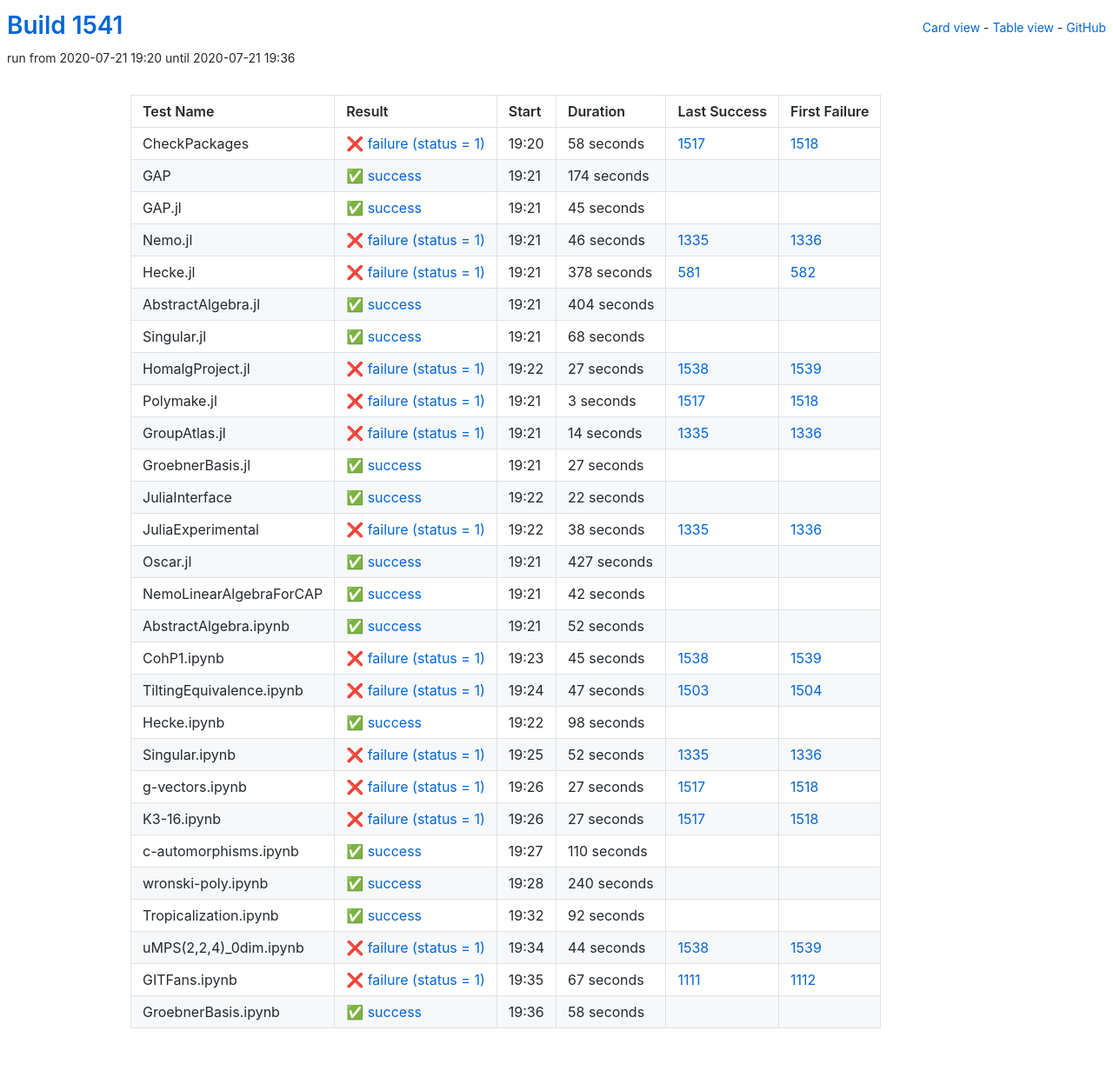
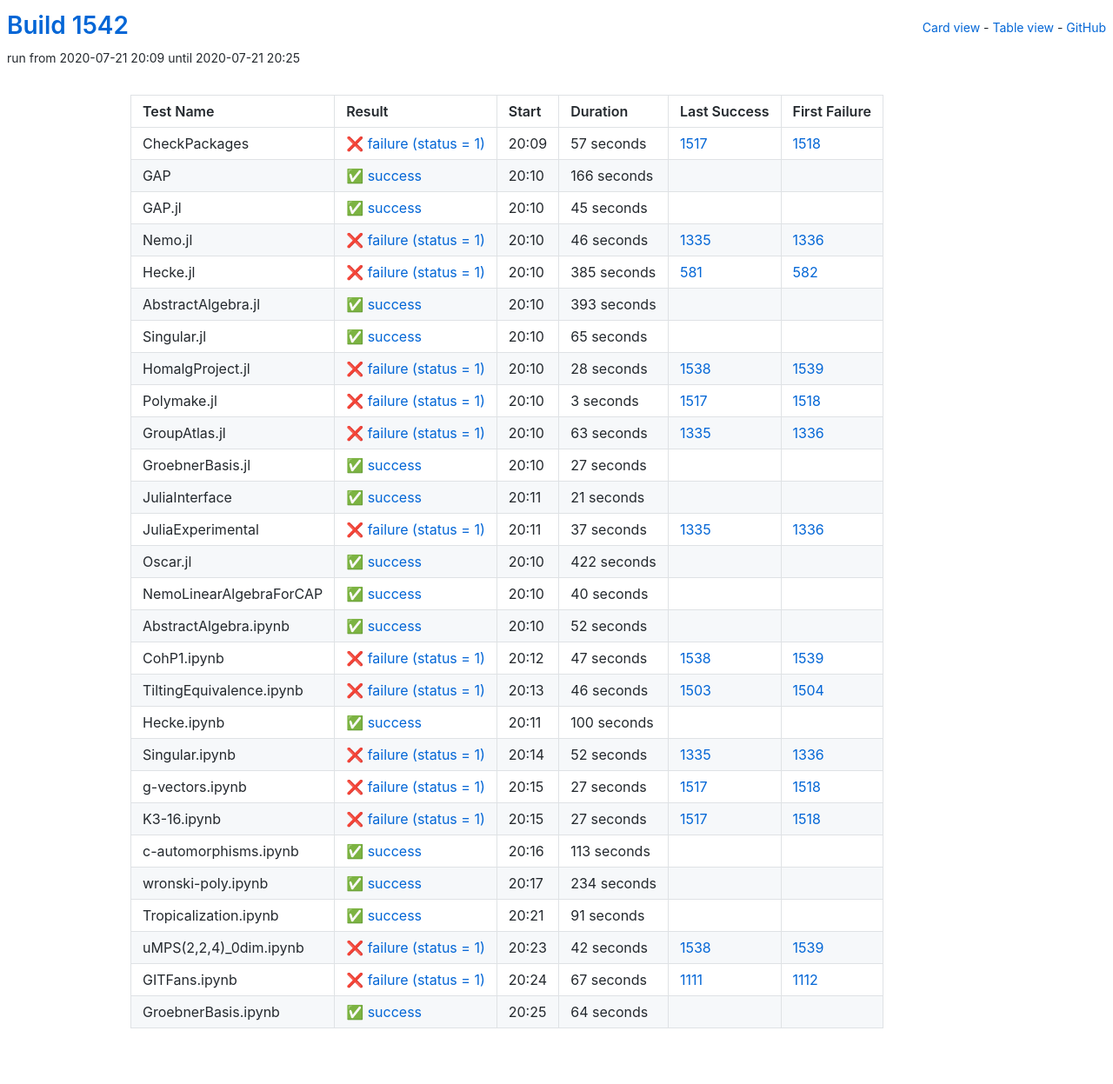
Before and after one commit to oscar-system/oscar-ci-status-1.4, a Jekyll site: the page built from table.html, in a window 1280 px wide. Shown: the whole page at 87% size. Built offline with Jekyll 4.4.1, drawn with Linux system fonts in a browser that asks for light colours.

Commit message:
Build #1542

```diff
--- a/_data/ci.yml
+++ b/_data/ci.yml
@@ -1,6 +1,6 @@
 ---
-build: 1541
-build_url: https://oscarci.mathematik.uni-kl.de/job/oscar-julia-1.4/1541/
+build: 1542
+build_url: https://oscarci.mathematik.uni-kl.de/job/oscar-julia-1.4/1542/
 job: oscar-julia-1.4
 organization: oscar-system
 repo: oscar-ci-status-1.4
@@ -8,32 +8,32 @@ repourl: https://github.com/oscar-system/oscar-ci-status-1.4
 tests:
 - name: CheckPackages
   id: checkpackages
-  log: https://oscarci.mathematik.uni-kl.de/job/oscar-julia-1.4/1541/artifact/logs/build-1541/CheckPackages.log
-  start: 2020-07-21 19:20
+  log: https://oscarci.mathematik.uni-kl.de/job/oscar-julia-1.4/1542/artifact/logs/build-1542/CheckPackages.log
+  start: 2020-07-21 20:09
   success: false
   exitcode: 1
   status: failure
-  duration: 58
+  duration: 57
   last_success: 1517
   last_success_url: https://oscarci.mathematik.uni-kl.de/job/oscar-julia-1.4/1517/
   first_failure: 1518
   first_failure_url: https://oscarci.mathematik.uni-kl.de/job/oscar-julia-1.4/1518/
 - name: GAP
   id: gap
-  log: https://oscarci.mathematik.uni-kl.de/job/oscar-julia-1.4/1541/artifact/logs/build-1541/GAP.log
-  start: 2020-07-21 19:21
+  log: https://oscarci.mathematik.uni-kl.de/job/oscar-julia-1.4/1542/artifact/logs/build-1542/GAP.log
+  start: 2020-07-21 20:10
   success: true
   exitcode: 0
   status: success
-  duration: 174
+  duration: 166
   last_success: false
   last_success_url:
   first_failure: false
   first_failure_url:
 - name: GAP.jl
   id: gap-jl
-  log: https://oscarci.mathematik.uni-kl.de/job/oscar-julia-1.4/1541/artifact/logs/build-1541/GAP.jl.log
-  start: 2020-07-21 19:21
+  log: https://oscarci.mathematik.uni-kl.de/job/oscar-julia-1.4/1542/artifact/logs/build-1542/GAP.jl.log
+  start: 2020-07-21 20:10
   success: true
   exitcode: 0
   status: success
@@ -44,8 +44,8 @@ tests:
   first_failure_url:
 - name: Nemo.jl
   id: nemo-jl
-  log: https://oscarci.mathematik.uni-kl.de/job/oscar-julia-1.4/1541/artifact/logs/build-1541/Nemo.jl.log
-  start: 2020-07-21 19:21
+  log: https://oscarci.mathematik.uni-kl.de/job/oscar-julia-1.4/1542/artifact/logs/build-1542/Nemo.jl.log
+  start: 2020-07-21 20:10
   success: false
   exitcode: 1
   status: failure
@@ -56,56 +56,56 @@ tests:
   first_failure_url: https://oscarci.mathematik.uni-kl.de/job/oscar-julia-1.4/1336/
 - name: Hecke.jl
   id: hecke-jl
-  log: https://oscarci.mathematik.uni-kl.de/job/oscar-julia-1.4/1541/artifact/logs/build-1541/Hecke.jl.log
-  start: 2020-07-21 19:21
+  log: https://oscarci.mathematik.uni-kl.de/job/oscar-julia-1.4/1542/artifact/logs/build-1542/Hecke.jl.log
+  start: 2020-07-21 20:10
   success: false
   exitcode: 1
   status: failure
-  duration: 378
+  duration: 385
   last_success: 581
   last_success_url: https://oscarci.mathematik.uni-kl.de/job/oscar-julia-1.4/581/
   first_failure: 582
   first_failure_url: https://oscarci.mathematik.uni-kl.de/job/oscar-julia-1.4/582/
 - name: AbstractAlgebra.jl
   id: abstractalgebra-jl
-  log: https://oscarci.mathematik.uni-kl.de/job/oscar-julia-1.4/1541/artifact/logs/build-1541/AbstractAlgebra.jl.log
-  start: 2020-07-21 19:21
+  log: https://oscarci.mathematik.uni-kl.de/job/oscar-julia-1.4/1542/artifact/logs/build-1542/AbstractAlgebra.jl.log
+  start: 2020-07-21 20:10
   success: true
   exitcode: 0
   status: success
-  duration: 404
+  duration: 393
   last_success: false
   last_success_url:
   first_failure: false
   first_failure_url:
 - name: Singular.jl
   id: singular-jl
-  log: https://oscarci.mathematik.uni-kl.de/job/oscar-julia-1.4/1541/artifact/logs/build-1541/Singular.jl.log
-  start: 2020-07-21 19:21
+  log: https://oscarci.mathematik.uni-kl.de/job/oscar-julia-1.4/1542/artifact/logs/build-1542/Singular.jl.log
+  start: 2020-07-21 20:10
   success: true
   exitcode: 0
   status: success
-  duration: 68
+  duration: 65
   last_success: false
   last_success_url:
   first_failure: false
   first_failure_url:
 - name: HomalgProject.jl
   id: homalgproject-jl
-  log: https://oscarci.mathematik.uni-kl.de/job/oscar-julia-1.4/1541/artifact/logs/build-1541/HomalgProject.jl.log
-  start: 2020-07-21 19:22
+  log: https://oscarci.mathematik.uni-kl.de/job/oscar-julia-1.4/1542/artifact/logs/build-1542/HomalgProject.jl.log
+  start: 2020-07-21 20:10
   success: false
   exitcode: 1
   status: failure
-  duration: 27
+  duration: 28
   last_success: 1538
   last_success_url: https://oscarci.mathematik.uni-kl.de/job/oscar-julia-1.4/1538/
   first_failure: 1539
   first_failure_url: https://oscarci.mathematik.uni-kl.de/job/oscar-julia-1.4/1539/
 - name: Polymake.jl
   id: polymake-jl
-  log: https://oscarci.mathematik.uni-kl.de/job/oscar-julia-1.4/1541/artifact/logs/build-1541/Polymake.jl.log
-  start: 2020-07-21 19:21
+  log: https://oscarci.mathematik.uni-kl.de/job/oscar-julia-1.4/1542/artifact/logs/build-1542/Polymake.jl.log
+  start: 2020-07-21 20:10
   success: false
   exitcode: 1
   status: failure
@@ -116,20 +116,20 @@ tests:
   first_failure_url: https://oscarci.mathematik.uni-kl.de/job/oscar-julia-1.4/1518/
 - name: GroupAtlas.jl
   id: groupatlas-jl
-  log: https://oscarci.mathematik.uni-kl.de/job/oscar-julia-1.4/1541/artifact/logs/build-1541/GroupAtlas.jl.log
-  start: 2020-07-21 19:21
+  log: https://oscarci.mathematik.uni-kl.de/job/oscar-julia-1.4/1542/artifact/logs/build-1542/GroupAtlas.jl.log
+  start: 2020-07-21 20:10
   success: false
   exitcode: 1
   status: failure
-  duration: 14
+  duration: 63
   last_success: 1335
   last_success_url: https://oscarci.mathematik.uni-kl.de/job/oscar-julia-1.4/1335/
   first_failure: 1336
   first_failure_url: https://oscarci.mathematik.uni-kl.de/job/oscar-julia-1.4/1336/
 - name: GroebnerBasis.jl
   id: groebnerbasis-jl
-  log: https://oscarci.mathematik.uni-kl.de/job/oscar-julia-1.4/1541/artifact/logs/build-1541/GroebnerBasis.jl.log
-  start: 2020-07-21 19:21
+  log: https://oscarci.mathematik.uni-kl.de/job/oscar-julia-1.4/1542/artifact/logs/build-1542/GroebnerBasis.jl.log
+  start: 2020-07-21 20:10
   success: true
   exitcode: 0
   status: success
@@ -140,56 +140,56 @@ tests:
   first_failure_url:
 - name: JuliaInterface
   id: juliainterface
-  log: https://oscarci.mathematik.uni-kl.de/job/oscar-julia-1.4/1541/artifact/logs/build-1541/JuliaInterface.log
-  start: 2020-07-21 19:22
+  log: https://oscarci.mathematik.uni-kl.de/job/oscar-julia-1.4/1542/artifact/logs/build-1542/JuliaInterface.log
+  start: 2020-07-21 20:11
   success: true
   exitcode: 0
   status: success
-  duration: 22
+  duration: 21
   last_success: false
   last_success_url:
   first_failure: false
   first_failure_url:
 - name: JuliaExperimental
   id: juliaexperimental
-  log: https://oscarci.mathematik.uni-kl.de/job/oscar-julia-1.4/1541/artifact/logs/build-1541/JuliaExperimental.log
-  start: 2020-07-21 19:22
+  log: https://oscarci.mathematik.uni-kl.de/job/oscar-julia-1.4/1542/artifact/logs/build-1542/JuliaExperimental.log
+  start: 2020-07-21 20:11
   success: false
   exitcode: 1
   status: failure
-  duration: 38
+  duration: 37
   last_success: 1335
   last_success_url: https://oscarci.mathematik.uni-kl.de/job/oscar-julia-1.4/1335/
   first_failure: 1336
   first_failure_url: https://oscarci.mathematik.uni-kl.de/job/oscar-julia-1.4/1336/
 - name: Oscar.jl
   id: oscar-jl
-  log: https://oscarci.mathematik.uni-kl.de/job/oscar-julia-1.4/1541/artifact/logs/build-1541/Oscar.jl.log
-  start: 2020-07-21 19:21
+  log: https://oscarci.mathematik.uni-kl.de/job/oscar-julia-1.4/1542/artifact/logs/build-1542/Oscar.jl.log
+  start: 2020-07-21 20:10
   success: true
   exitcode: 0
   status: success
-  duration: 427
+  duration: 422
   last_success: false
   last_success_url:
   first_failure: false
   first_failure_url:
 - name: NemoLinearAlgebraForCAP
   id: nemolinearalgebraforcap
-  log: https://oscarci.mathematik.uni-kl.de/job/oscar-julia-1.4/1541/artifact/logs/build-1541/NemoLinearAlgebraForCAP.log
-  start: 2020-07-21 19:21
+  log: https://oscarci.mathematik.uni-kl.de/job/oscar-julia-1.4/1542/artifact/logs/build-1542/NemoLinearAlgebraForCAP.log
+  start: 2020-07-21 20:10
   success: true
   exitcode: 0
   status: success
-  duration: 42
+  duration: 40
   last_success: false
   last_success_url:
   first_failure: false
   first_failure_url:
 - name: AbstractAlgebra.ipynb
   id: abstractalgebra-ipynb
-  log: https://oscarci.mathematik.uni-kl.de/job/oscar-julia-1.4/1541/artifact/logs/build-1541/AbstractAlgebra.ipynb.log
-  start: 2020-07-21 19:21
+  log: https://oscarci.mathematik.uni-kl.de/job/oscar-julia-1.4/1542/artifact/logs/build-1542/AbstractAlgebra.ipynb.log
+  start: 2020-07-21 20:10
   success: true
   exitcode: 0
   status: success
@@ -200,44 +200,44 @@ tests:
   first_failure_url:
 - name: CohP1.ipynb
   id: cohp1-ipynb
-  log: https://oscarci.mathematik.uni-kl.de/job/oscar-julia-1.4/1541/artifact/logs/build-1541/CohP1.ipynb.log
-  start: 2020-07-21 19:23
+  log: https://oscarci.mathematik.uni-kl.de/job/oscar-julia-1.4/1542/artifact/logs/build-1542/CohP1.ipynb.log
+  start: 2020-07-21 20:12
   success: false
   exitcode: 1
   status: failure
-  duration: 45
+  duration: 47
   last_success: 1538
   last_success_url: https://oscarci.mathematik.uni-kl.de/job/oscar-julia-1.4/1538/
   first_failure: 1539
   first_failure_url: https://oscarci.mathematik.uni-kl.de/job/oscar-julia-1.4/1539/
 - name: TiltingEquivalence.ipynb
   id: tiltingequivalence-ipynb
-  log: https://oscarci.mathematik.uni-kl.de/job/oscar-julia-1.4/1541/artifact/logs/build-1541/TiltingEquivalence.ipynb.log
-  start: 2020-07-21 19:24
+  log: https://oscarci.mathematik.uni-kl.de/job/oscar-julia-1.4/1542/artifact/logs/build-1542/TiltingEquivalence.ipynb.log
+  start: 2020-07-21 20:13
   success: false
   exitcode: 1
   status: failure
-  duration: 47
+  duration: 46
   last_success: 1503
   last_success_url: https://oscarci.mathematik.uni-kl.de/job/oscar-julia-1.4/1503/
   first_failure: 1504
   first_failure_url: https://oscarci.mathematik.uni-kl.de/job/oscar-julia-1.4/1504/
 - name: Hecke.ipynb
   id: hecke-ipynb
-  log: https://oscarci.mathematik.uni-kl.de/job/oscar-julia-1.4/1541/artifact/logs/build-1541/Hecke.ipynb.log
-  start: 2020-07-21 19:22
+  log: https://oscarci.mathematik.uni-kl.de/job/oscar-julia-1.4/1542/artifact/logs/build-1542/Hecke.ipynb.log
+  start: 2020-07-21 20:11
   success: true
   exitcode: 0
   status: success
-  duration: 98
+  duration: 100
   last_success: false
   last_success_url:
   first_failure: false
   first_failure_url:
 - name: Singular.ipynb
   id: singular-ipynb
-  log: https://oscarci.mathematik.uni-kl.de/job/oscar-julia-1.4/1541/artifact/logs/build-1541/Singular.ipynb.log
-  start: 2020-07-21 19:25
+  log: https://oscarci.mathematik.uni-kl.de/job/oscar-julia-1.4/1542/artifact/logs/build-1542/Singular.ipynb.log
+  start: 2020-07-21 20:14
   success: false
   exitcode: 1
   status: failure
@@ -248,8 +248,8 @@ tests:
   first_failure_url: https://oscarci.mathematik.uni-kl.de/job/oscar-julia-1.4/1336/
 - name: g-vectors.ipynb
   id: g-vectors-ipynb
-  log: https://oscarci.mathematik.uni-kl.de/job/oscar-julia-1.4/1541/artifact/logs/build-1541/g-vectors.ipynb.log
-  start: 2020-07-21 19:26
+  log: https://oscarci.mathematik.uni-kl.de/job/oscar-julia-1.4/1542/artifact/logs/build-1542/g-vectors.ipynb.log
+  start: 2020-07-21 20:15
   success: false
   exitcode: 1
   status: failure
@@ -260,8 +260,8 @@ tests:
   first_failure_url: https://oscarci.mathematik.uni-kl.de/job/oscar-julia-1.4/1518/
 - name: K3-16.ipynb
   id: k3-16-ipynb
-  log: https://oscarci.mathematik.uni-kl.de/job/oscar-julia-1.4/1541/artifact/logs/build-1541/K3-16.ipynb.log
-  start: 2020-07-21 19:26
+  log: https://oscarci.mathematik.uni-kl.de/job/oscar-julia-1.4/1542/artifact/logs/build-1542/K3-16.ipynb.log
+  start: 2020-07-21 20:15
   success: false
   exitcode: 1
   status: failure
@@ -272,56 +272,56 @@ tests:
   first_failure_url: https://oscarci.mathematik.uni-kl.de/job/oscar-julia-1.4/1518/
 - name: c-automorphisms.ipynb
   id: c-automorphisms-ipynb
-  log: https://oscarci.mathematik.uni-kl.de/job/oscar-julia-1.4/1541/artifact/logs/build-1541/c-automorphisms.ipynb.log
-  start: 2020-07-21 19:27
+  log: https://oscarci.mathematik.uni-kl.de/job/oscar-julia-1.4/1542/artifact/logs/build-1542/c-automorphisms.ipynb.log
+  start: 2020-07-21 20:16
   success: true
   exitcode: 0
   status: success
-  duration: 110
+  duration: 113
   last_success: false
   last_success_url:
   first_failure: false
   first_failure_url:
 - name: wronski-poly.ipynb
   id: wronski-poly-ipynb
-  log: https://oscarci.mathematik.uni-kl.de/job/oscar-julia-1.4/1541/artifact/logs/build-1541/wronski-poly.ipynb.log
-  start: 2020-07-21 19:28
+  log: https://oscarci.mathematik.uni-kl.de/job/oscar-julia-1.4/1542/artifact/logs/build-1542/wronski-poly.ipynb.log
+  start: 2020-07-21 20:17
   success: true
   exitcode: 0
   status: success
-  duration: 240
+  duration: 234
   last_success: false
   last_success_url:
   first_failure: false
   first_failure_url:
 - name: Tropicalization.ipynb
   id: tropicalization-ipynb
-  log: https://oscarci.mathematik.uni-kl.de/job/oscar-julia-1.4/1541/artifact/logs/build-1541/Tropicalization.ipynb.log
-  start: 2020-07-21 19:32
+  log: https://oscarci.mathematik.uni-kl.de/job/oscar-julia-1.4/1542/artifact/logs/build-1542/Tropicalization.ipynb.log
+  start: 2020-07-21 20:21
   success: true
   exitcode: 0
   status: success
-  duration: 92
+  duration: 91
   last_success: false
   last_success_url:
   first_failure: false
   first_failure_url:
 - name: uMPS(2,2,4)_0dim.ipynb
   id: umps-2-2-4-0dim-ipynb
-  log: https://oscarci.mathematik.uni-kl.de/job/oscar-julia-1.4/1541/artifact/logs/build-1541/uMPS-2-2-4-_0dim.ipynb.log
-  start: 2020-07-21 19:34
+  log: https://oscarci.mathematik.uni-kl.de/job/oscar-julia-1.4/1542/artifact/logs/build-1542/uMPS-2-2-4-_0dim.ipynb.log
+  start: 2020-07-21 20:23
   success: false
   exitcode: 1
   status: failure
-  duration: 44
+  duration: 42
   last_success: 1538
   last_success_url: https://oscarci.mathematik.uni-kl.de/job/oscar-julia-1.4/1538/
   first_failure: 1539
   first_failure_url: https://oscarci.mathematik.uni-kl.de/job/oscar-julia-1.4/1539/
 - name: GITFans.ipynb
   id: gitfans-ipynb
-  log: https://oscarci.mathematik.uni-kl.de/job/oscar-julia-1.4/1541/artifact/logs/build-1541/GITFans.ipynb.log
-  start: 2020-07-21 19:35
+  log: https://oscarci.mathematik.uni-kl.de/job/oscar-julia-1.4/1542/artifact/logs/build-1542/GITFans.ipynb.log
+  start: 2020-07-21 20:24
   success: false
   exitcode: 1
   status: failure
@@ -332,12 +332,12 @@ tests:
   first_failure_url: https://oscarci.mathematik.uni-kl.de/job/oscar-julia-1.4/1112/
 - name: GroebnerBasis.ipynb
   id: groebnerbasis-ipynb
-  log: https://oscarci.mathematik.uni-kl.de/job/oscar-julia-1.4/1541/artifact/logs/build-1541/GroebnerBasis.ipynb.log
-  start: 2020-07-21 19:36
+  log: https://oscarci.mathematik.uni-kl.de/job/oscar-julia-1.4/1542/artifact/logs/build-1542/GroebnerBasis.ipynb.log
+  start: 2020-07-21 20:25
   success: true
   exitcode: 0
   status: success
-  duration: 58
+  duration: 64
   last_success: false
   last_success_url:
   first_failure: false
```
Also changed, not shown: README.md.
